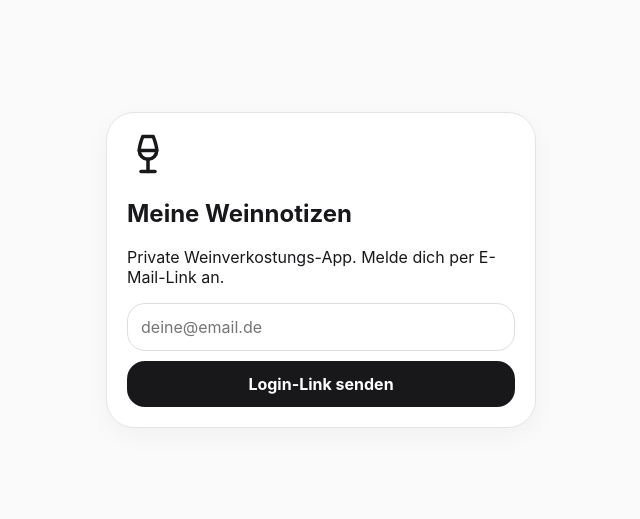
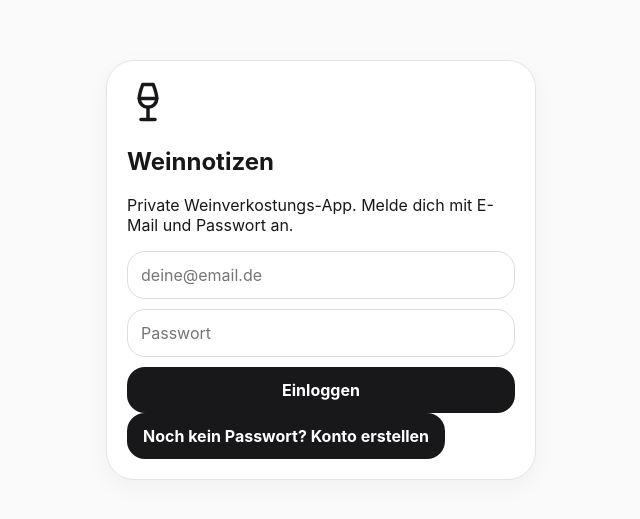
Before and after one commit to Mirko-1972/weinnotizen-app, a React (Vite) app: page / in a window 1280 px wide. Shown: the part 121-640 px from the top of the page, without its empty margins (319-959 px from the left). Built offline with nearby package versions, Linux system fonts and the light colour scheme.

Commit message:
Update main.jsx

```diff
--- a/src/main.jsx
+++ b/src/main.jsx
@@ -19,6 +19,8 @@ function groupFields(fields) {
 function App() {
   const [session, setSession] = useState(null);
   const [email, setEmail] = useState('');
+  const [password, setPassword] = useState('');
+  const [authMode, setAuthMode] = useState('login');
   const [loginMessage, setLoginMessage] = useState('');
   const [wines, setWines] = useState([]);
   const [form, setForm] = useState({ ...emptyWine, id: null, bild_url: '' });
@@ -38,14 +40,30 @@ function App() {
     if (session) loadWines();
   }, [session]);
 
-  async function signIn(event) {
+  useEffect(() => {
+    if ('serviceWorker' in navigator) {
+      navigator.serviceWorker.register('/sw.js').catch(() => {});
+    }
+  }, []);
+
+  async function handleAuth(event) {
     event.preventDefault();
     setLoginMessage('');
-    const { error } = await supabase.auth.signInWithOtp({
-      email,
-      options: { emailRedirectTo: window.location.origin }
-    });
-    setLoginMessage(error ? error.message : 'Login-Link wurde versendet. Bitte E-Mail öffnen.');
+
+    const authCall = authMode === 'register'
+      ? supabase.auth.signUp({ email, password })
+      : supabase.auth.signInWithPassword({ email, password });
+
+    const { error } = await authCall;
+
+    if (error) {
+      setLoginMessage(error.message);
+      return;
+    }
+
+    setLoginMessage(authMode === 'register'
+      ? 'Konto erstellt. Falls Supabase eine Bestätigung verlangt, bitte E-Mail öffnen und bestätigen.'
+      : 'Login erfolgreich.');
   }
 
   async function loadWines() {
@@ -99,7 +117,24 @@ function App() {
   });
 
   if (!session) {
-    return <main className="login"><section className="card"><Wine size={42}/><h1>{APP_CONFIG.appTitle}</h1><p>Private Weinverkostungs-App. Melde dich per E-Mail-Link an.</p><form onSubmit={signIn}><input type="email" value={email} onChange={(e)=>setEmail(e.target.value)} placeholder="deine@email.de" required/><button>Login-Link senden</button></form>{loginMessage && <p className="hint">{loginMessage}</p>}</section></main>;
+    return (
+      <main className="login">
+        <section className="card">
+          <Wine size={42}/>
+          <h1>Weinnotizen</h1>
+          <p>Private Weinverkostungs-App. Melde dich mit E-Mail und Passwort an.</p>
+          <form onSubmit={handleAuth}>
+            <input type="email" value={email} onChange={(e)=>setEmail(e.target.value)} placeholder="deine@email.de" required/>
+            <input type="password" value={password} onChange={(e)=>setPassword(e.target.value)} placeholder="Passwort" minLength="6" required/>
+            <button>{authMode === 'register' ? 'Konto erstellen' : 'Einloggen'}</button>
+          </form>
+          <button className="linkButton" type="button" onClick={() => { setAuthMode(authMode === 'register' ? 'login' : 'register'); setLoginMessage(''); }}>
+            {authMode === 'register' ? 'Ich habe schon ein Konto' : 'Noch kein Passwort? Konto erstellen'}
+          </button>
+          {loginMessage && <p className="hint">{loginMessage}</p>}
+        </section>
+      </main>
+    );
   }
 
   return <div className="page"><header className="hero"><div><p className="eyebrow"><Wine size={16}/> Private Verkostungsdatenbank</p><h1>{APP_CONFIG.appTitle}</h1><p>Erfasse, bewerte und finde deine Weine später wieder.</p></div><div className="actions"><button onClick={()=>{setForm({ ...emptyWine, id: null, bild_url: '' }); setImageFile(null); setShowForm(true);}}><Plus size={18}/> Neuer Wein</button><button className="secondary" onClick={()=>supabase.auth.signOut()}><LogOut size={18}/> Logout</button></div></header>
```
